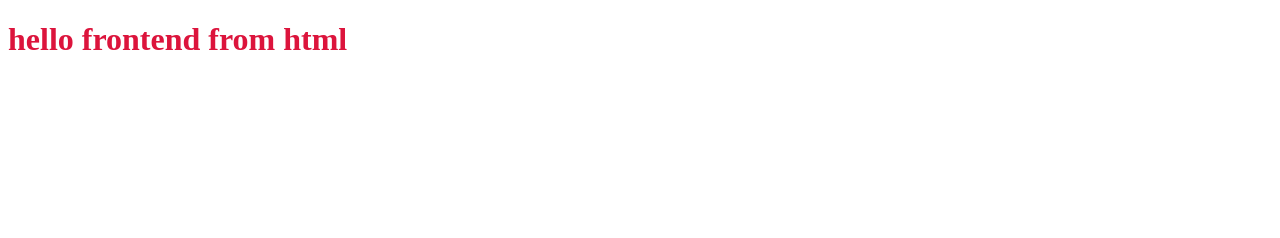
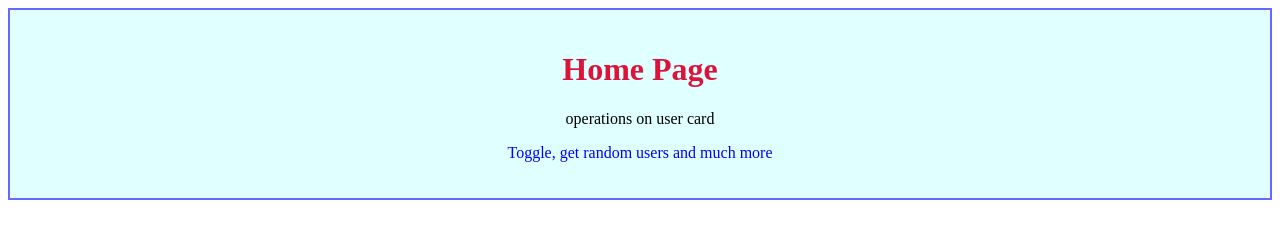
Before and after one commit to Akshaya5t9/autosuggest, a website: page frontend/index.html in a window 1280 px wide. Drawn offline with Linux system fonts and the light colour scheme.

Commit message:
initial commit

```diff
--- a/frontend/index.css
+++ b/frontend/index.css
@@ -1,3 +1,16 @@
 h1{
     color:crimson;
 }
+#home-intro{
+    text-align: center;
+    background-color:lightcyan;
+    border: 2px solid rgb(103, 103, 248);
+    padding:20px;
+}
+
+#home-intro:hover{
+    background-color:lightblue;
+}
+#p2{
+    color:blue;
+}
--- a/frontend/index.html
+++ b/frontend/index.html
@@ -7,7 +7,11 @@
     <link rel="stylesheet" href="index.css">
 </head>
 <body>
-    <h1>hello frontend from html</h1>
+    <div id="home-intro">
+    <h1>Home Page</h1>
+    <p id="p1"> operations on user card</p>
+    <p id="p2"> Toggle, get random users and much more</p>
+    </div>
     <script src="index.js"></script>
 </body>
 </html>
```
